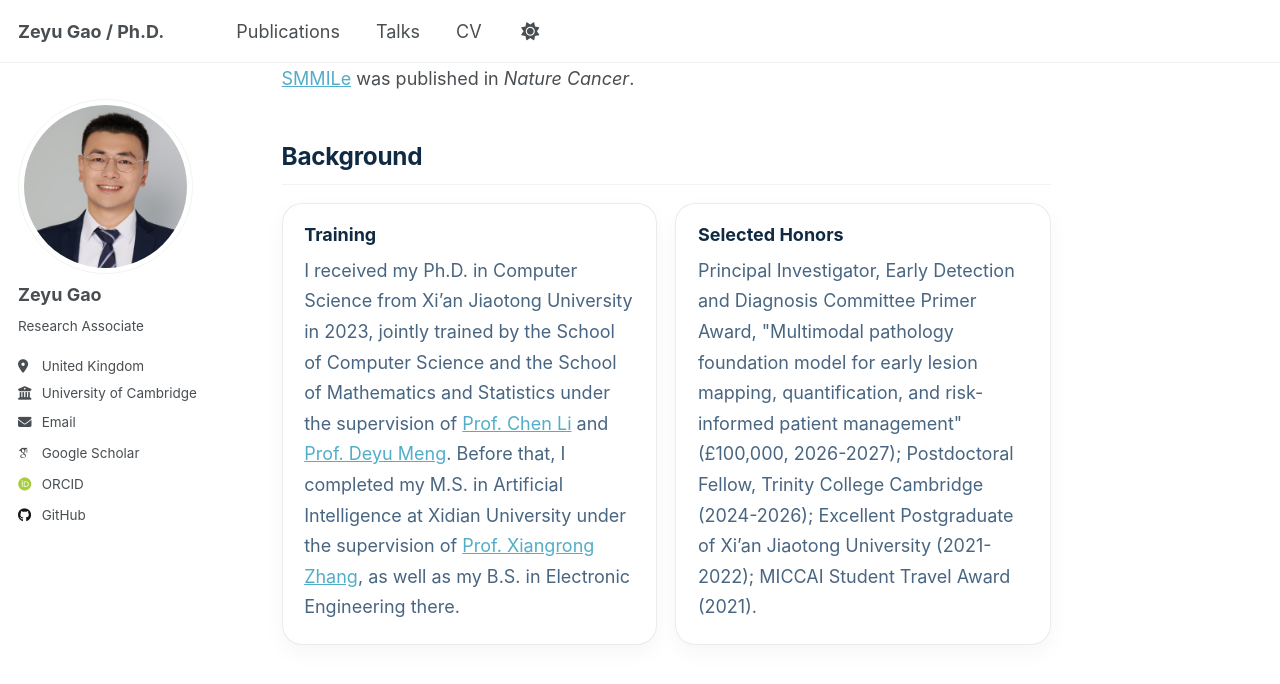
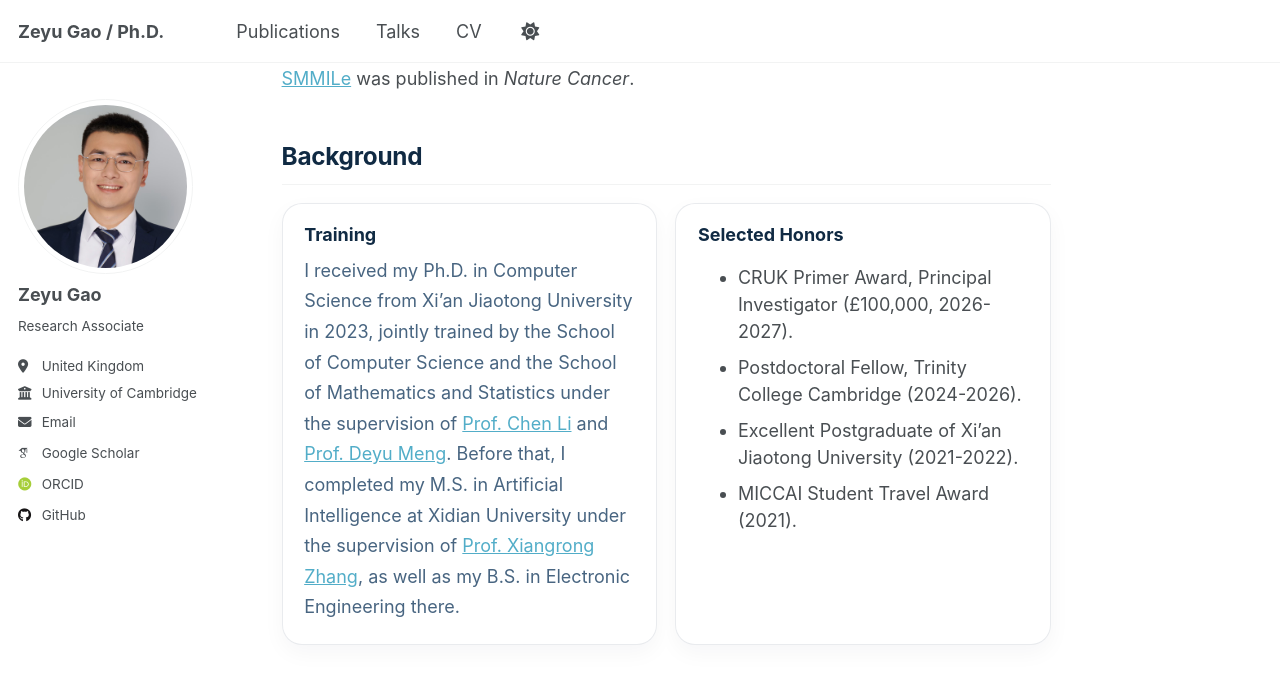
Before and after one commit to ZeyuGaoAi/ZeyuGaoAi.github.io, a Jekyll site: the page built from _pages/about.md, in a window 1280 px wide and 900 px high, scrolled down 5322 px. Shown: the top 684 px of the window. Built offline with Jekyll 4.4.1, drawn with Linux system fonts in a browser that asks for light colours; some web fonts are replaced; a script that is not in the unit is left out.

Commit message:
Shorten honors funding entry

```diff
--- a/_pages/about.md
+++ b/_pages/about.md
@@ -199,7 +199,12 @@ redirect_from:
     </article>
     <article class="home-card">
       <h3>Selected Honors</h3>
-      <p>Principal Investigator, Early Detection and Diagnosis Committee Primer Award, "Multimodal pathology foundation model for early lesion mapping, quantification, and risk-informed patient management" (£100,000, 2026-2027); Postdoctoral Fellow, Trinity College Cambridge (2024-2026); Excellent Postgraduate of Xi’an Jiaotong University (2021-2022); MICCAI Student Travel Award (2021).</p>
+      <ul>
+        <li>CRUK Primer Award, Principal Investigator (£100,000, 2026-2027).</li>
+        <li>Postdoctoral Fellow, Trinity College Cambridge (2024-2026).</li>
+        <li>Excellent Postgraduate of Xi’an Jiaotong University (2021-2022).</li>
+        <li>MICCAI Student Travel Award (2021).</li>
+      </ul>
     </article>
   </div>
 </section>
```
